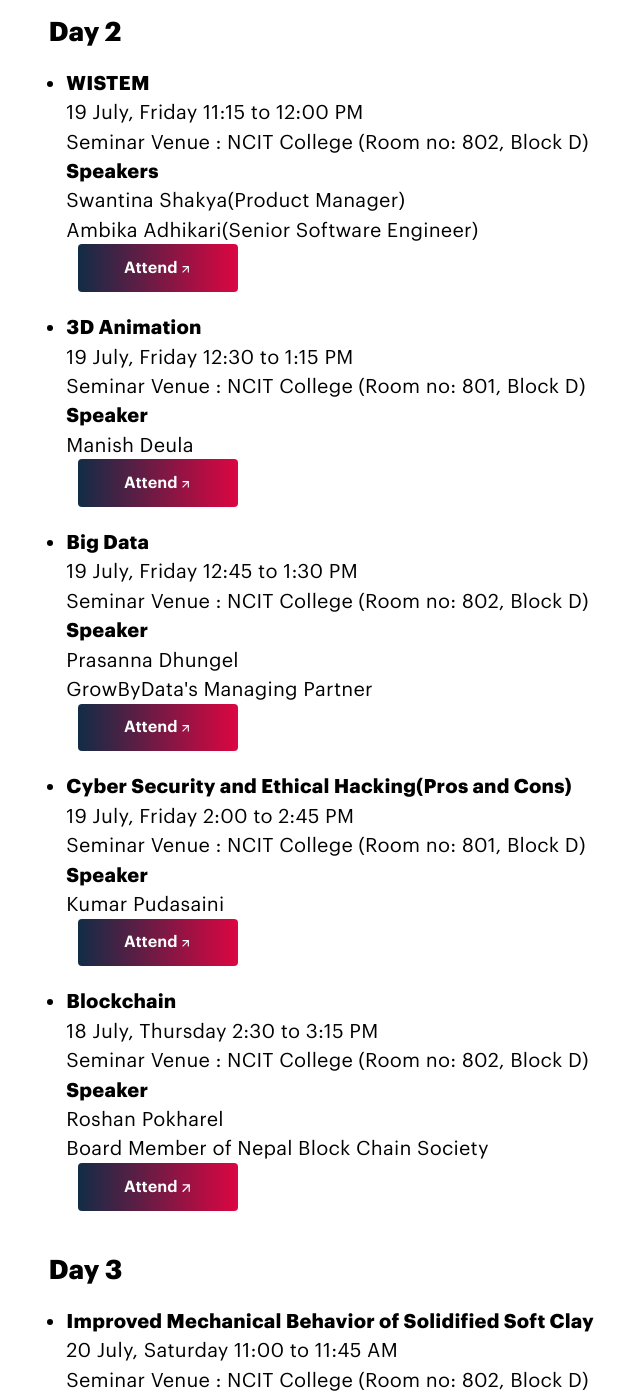
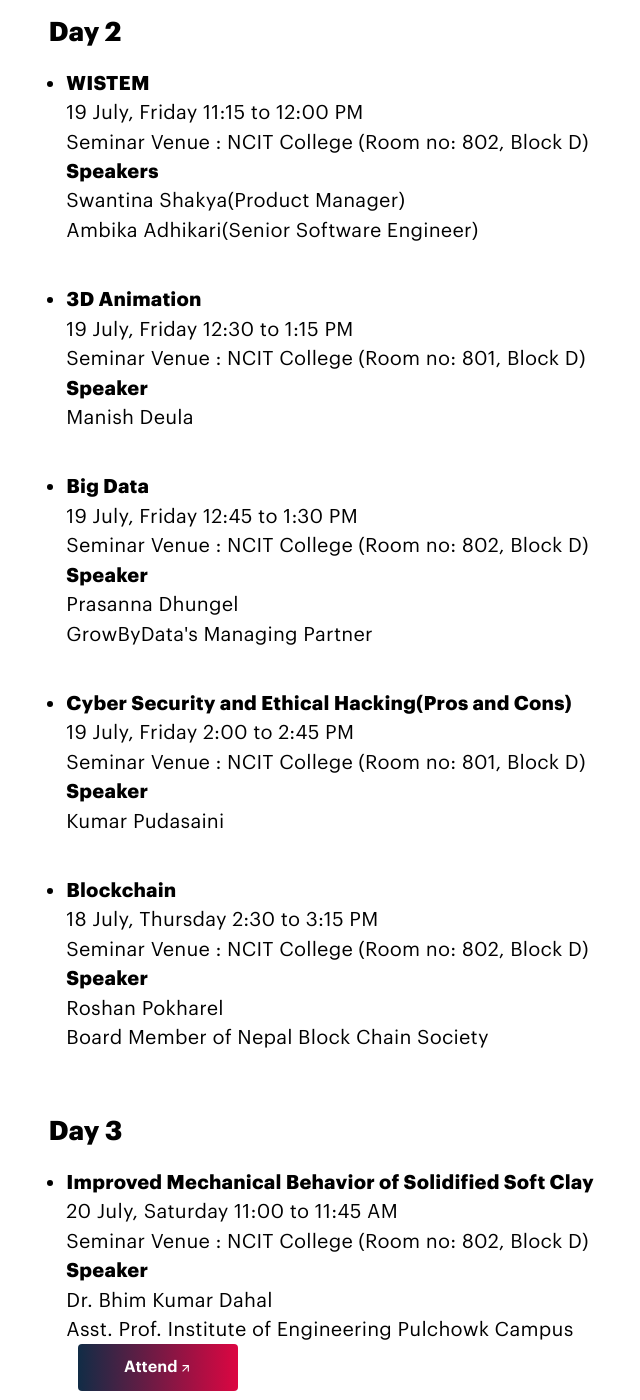
Before and after one commit to MegaMind98/dev, a Jekyll site: the page built from session.html, in a window 1280 px wide and 1400 px high, scrolled down 3221 px. Shown: the whole window, without its empty margins (253-893 px from the left). Built offline with Jekyll 4.4.1, drawn with Linux system fonts in a browser that asks for light colours.

Commit message:
Removes old google form links and add div to day3

```diff
--- a/session.html
+++ b/session.html
@@ -151,7 +151,7 @@ permalink: /session/
             Swantina Shakya(Product Manager)<br/>
             Ambika Adhikari(Senior Software Engineer)<br/>
             </li>
-            <a href="https://docs.google.com/forms/d/e/1FAIpQLSee7cvsJiM2RMB32MRFT2CNVXfgxP__qvKXkjdEYrw4DMDddQ/viewform?usp=sf_link" class="c-button c-button--margin c-button--gradient u-type-menu-text c-link--outbound" target="_blank">Attend</a>
+
             <br/>
             <br/>
 
@@ -162,7 +162,7 @@ permalink: /session/
             <strong>Speaker</strong><br/>
             Manish Deula<br/>
             </li>
-            <a href="https://docs.google.com/forms/d/e/1FAIpQLScjNh7N0WlnmGTgZOschJV5gc-pF7d1_xBT7MCC2nQzUc-_bw/viewform?usp=sf_link" class="c-button c-button--margin c-button--gradient u-type-menu-text c-link--outbound" target="_blank">Attend</a>
+
             <br/>
             <br/>
 
@@ -173,7 +173,7 @@ permalink: /session/
             Prasanna Dhungel<br/>
             GrowByData's Managing Partner<br/>
             </li>
-            <a href="https://docs.google.com/forms/d/e/1FAIpQLSf_B4qLd6l2_lCfpIRgwS8aGb6Devbl0wMxXZDp9gHFcc9aiA/viewform?usp=sf_link" class="c-button c-button--margin c-button--gradient u-type-menu-text c-link--outbound" target="_blank">Attend</a>
+
             <br/>
             <br/>
 
@@ -184,7 +184,7 @@ permalink: /session/
             <strong>Speaker</strong><br/>
             Kumar Pudasaini<br/>
             </li>
-            <a href="https://docs.google.com/forms/d/e/1FAIpQLSdFyuBLve5vQ0sh0CIZgt5wc2pqGgy2xVZ2uuGl5cr2bRO84A/viewform?usp=sf_link" class="c-button c-button--margin c-button--gradient u-type-menu-text c-link--outbound" target="_blank">Attend</a>
+
             <br/>
             <br/>
 
@@ -197,14 +197,14 @@ permalink: /session/
             Board Member of Nepal Block Chain Society<br/>
 
             </li>
-            <a href="https://docs.google.com/forms/d/e/1FAIpQLSeiLEHDl0XpGZrnjIoTh4SkH78GyyeEiyXvfw6J11Iq4TBXVg/viewform?usp=sf_link" class="c-button c-button--margin c-button--gradient u-type-menu-text c-link--outbound" target="_blank">Attend</a>
+
             <br/>
             <br/>
 
 
         </ul>
 
-         <h2>Day 3</h2>
+         <h2 id="day-three-seminars">Day 3</h2>
         <ul>
 
         <li><strong>Improved Mechanical Behavior of Solidified Soft Clay </strong><br/>
@@ -316,7 +316,7 @@ permalink: /session/
             Prof. Vishwa Nath Khan<br/>
             IOE, Tribuvan University<br/>
             </li>
-            <a href="https://docs.google.com/forms/d/e/1FAIpQLSd97spmpY9hNhtjSqUzNIt-WTfiGc8ajj0c49QOwQ6rJ-kjbg/viewform?usp=sf_link" class="c-button c-button--margin c-button--gradient u-type-menu-text c-link--outbound" target="_blank">Attend</a>
+
             <br/>
             <br/>
 
@@ -329,7 +329,7 @@ permalink: /session/
             Atit Lal Shrestha<br/>
             CEO, Merolagani<br/>
             </li>
-            <a href="https://docs.google.com/forms/d/e/1FAIpQLSfubbjBSBm4jlk0IvsfbAulWSIQ1KerWnMo7PERdnJUsyoGaA/viewform?usp=sf_link" class="c-button c-button--margin c-button--gradient u-type-menu-text c-link--outbound" target="_blank">Attend</a>
+
             <br/>
             <br/>
 
@@ -341,14 +341,14 @@ permalink: /session/
             Researcher Honored by Young Scientist Award 2076(NAST)<br/>
             CEO - Interdisciplinary Research Institute for Sustainability(IRIS)
             </li>
-            <a href="https://docs.google.com/forms/d/e/1FAIpQLSf1XVep2d1sUB7yFyfQaLuOMWM1ZKFkQxF7qXkDJ1D6QldKTQ/viewform?usp=sf_link" class="c-button c-button--margin c-button--gradient u-type-menu-text c-link--outbound" target="_blank">Attend</a>
+
             <br/>
             <br/>
 
             </ul>
 
 
-            <h2>Day 3</h2>
+            <h2 id="day-three-tech-talks">Day 3</h2>
         <ul>
 
         <li><strong>Open Source Development</strong><br/>
```
